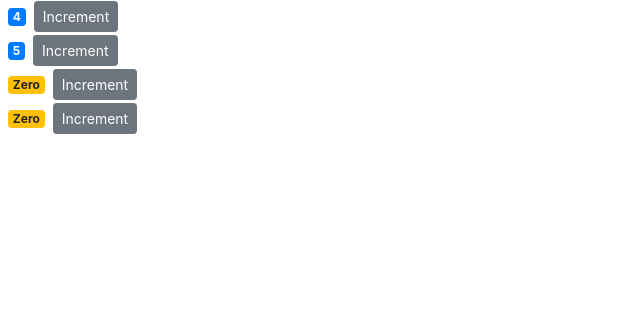
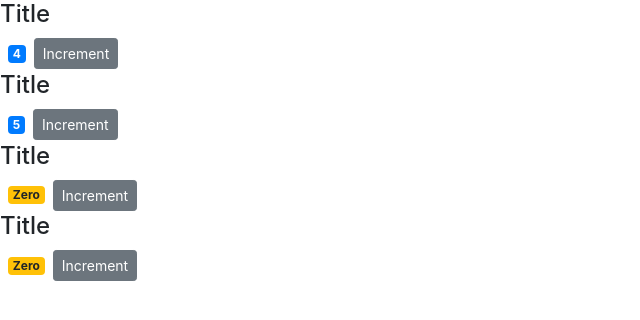
Before and after one commit to ryoldash/ReactTest2, a React (Create React App) app: page / in a window 1280 px wide. Shown: the top 320 px of the page, without its empty margins (0-640 px from the left). Built offline with nearby package versions, Linux system fonts and the light colour scheme.

Commit message:
4-Passing children example

```diff
--- a/src/components/counter.jsx
+++ b/src/components/counter.jsx
@@ -10,8 +10,10 @@
   };
 
   render() {
+    console.log(this.props);
     return (
       <div>
+        {this.props.children}
         <span className={this.getBadgesClass()}>{this.formatCount()}</span>
         <button
           onClick={() => this.handleIncrement()}
--- a/src/components/counters.jsx
+++ b/src/components/counters.jsx
@@ -15,7 +15,9 @@
     return (
       <div>
         {this.state.counters.map(counter => (
-          <Counter key={counter.id} value={counter.value} />
+          <Counter key={counter.id} value={counter.value}>
+            <h4>Title</h4>
+          </Counter>
         ))}
       </div>
     );
```
